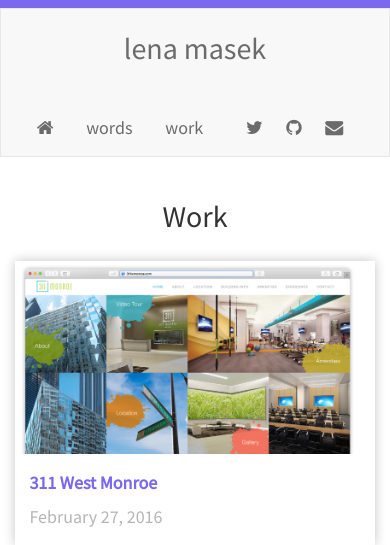
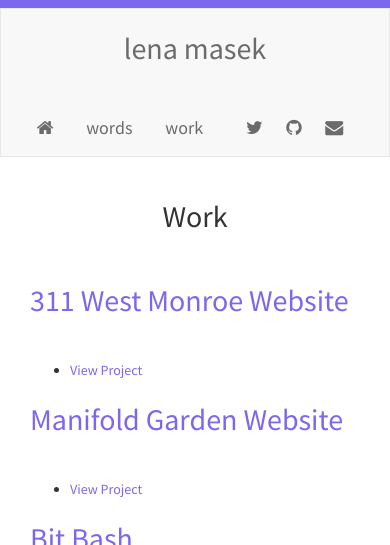
Before and after one commit to lenamasek/lenamasek.github.io, a Jekyll site: the page built from projects.html, in a window 390 px wide. Shown: the top 545 px of the page. Built offline with Jekyll 4.4.1, drawn with Linux system fonts in a browser that asks for light colours; nearby versions of some CDN libraries; some of the changed text lies outside the part shown; grey boxes are pictures that could not be loaded.

Commit message:
yikes new project page

```diff
--- a/_posts/2015-09-22-manifold-garden.markdown
+++ b/_posts/2015-09-22-manifold-garden.markdown
@@ -1,6 +1,6 @@
 ---
 layout: post
-title:  "Manifold Garden"
+title:  "Manifold Garden Website"
 date:   2015-09-22
 category: project
 image: assets/images/MG-screenshot-1.png
--- a/_posts/2016-02-27-311-west-monroe.markdown
+++ b/_posts/2016-02-27-311-west-monroe.markdown
@@ -1,6 +1,6 @@
 ---
 layout: post
-title:  "311 West Monroe"
+title:  "311 West Monroe Website"
 date:   2016-02-27
 category: project
 image: assets/images/311Monroe-Portfolio-preview.png
--- a/projects.html
+++ b/projects.html
@@ -5,7 +5,7 @@
 
 <div class="container">
 <h2>Work</h2>
-  <div class="panel panel-default">
+<!--   <div class="panel panel-default">
     <div class="panel-body">
 		{% for post in site.posts %}
 		{% if post.category contains 'project' %}
@@ -28,4 +28,27 @@
 	    {% endfor %}
 	</div>
   </div>
+</div> -->
+
+ <div class="panel panel-default">
+    <div class="panel-body">
+{% for post in site.posts %}
+		{% if post.category contains 'project' %}
+
+<article class="article tile">
+  <div class="article-image" style="background:url({{ post.image }});"></div>
+  <section class="article-body">
+    <p class="article-tags">{{ post.tags }}</p>
+    <h2 class="article-heading"><a href="{{ site.baseurl }}{{ post.url }}">{{ post.title }}</a></h2>
+  </section>
+
+  <footer class="article-footer">
+    <ul class="article-links">
+      <li><a href="{{ site.baseurl }}{{ post.url }}">View Project</a></li>
+    </ul>
+  </footer>
+</article>
+{% endif %}
+	    {% endfor %}
 </div>
+</div>
--- a/static/css/main.css
+++ b/static/css/main.css
@@ -170,6 +170,10 @@
   .panel-body .row div:last-child {
     padding: 2% 4%;
   }
+  .panel-body .row div {
+ padding-left:0px ;
+ padding-right:0px;
+}
 }
 .panel-body img {
 	margin:0;
```
